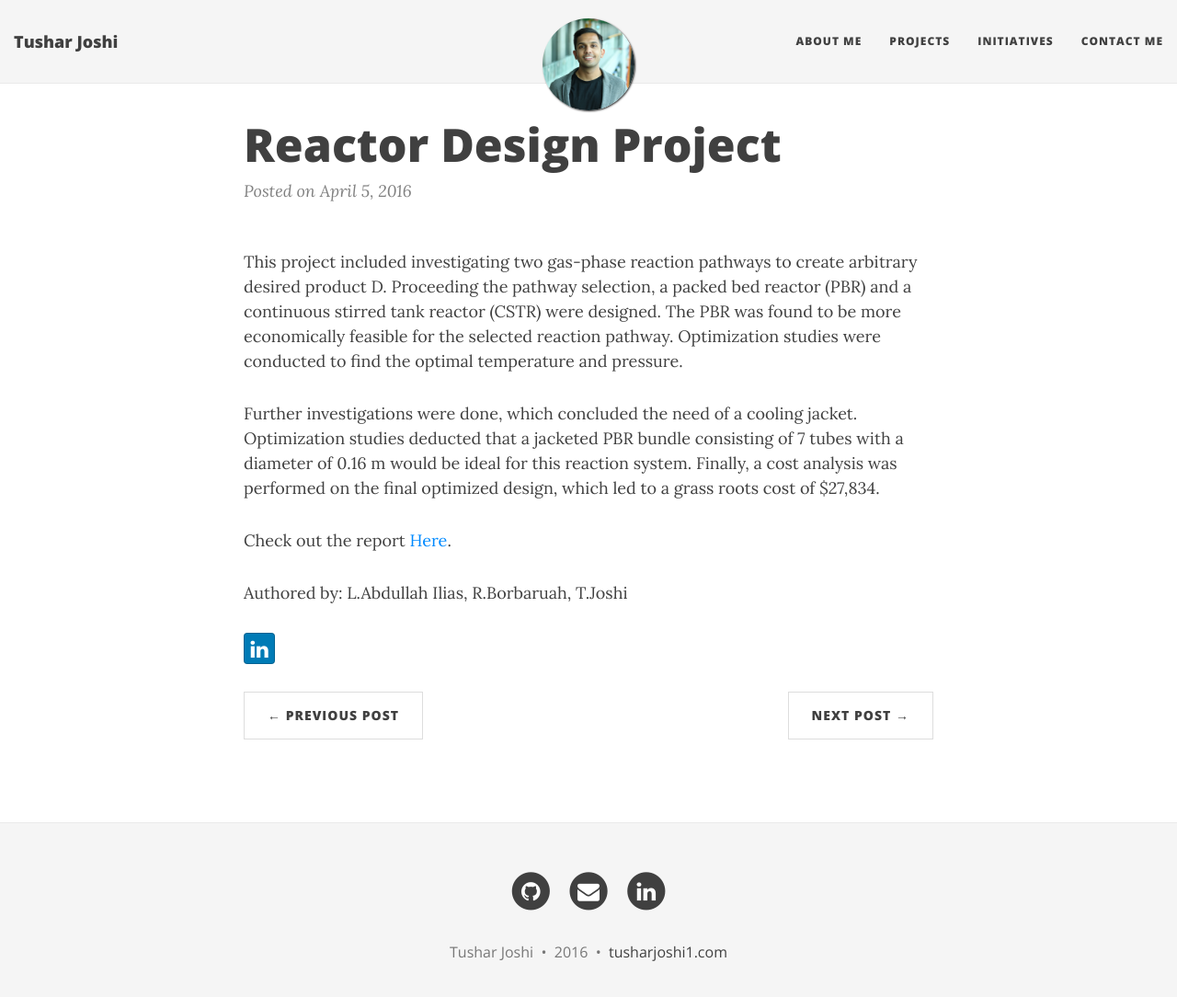
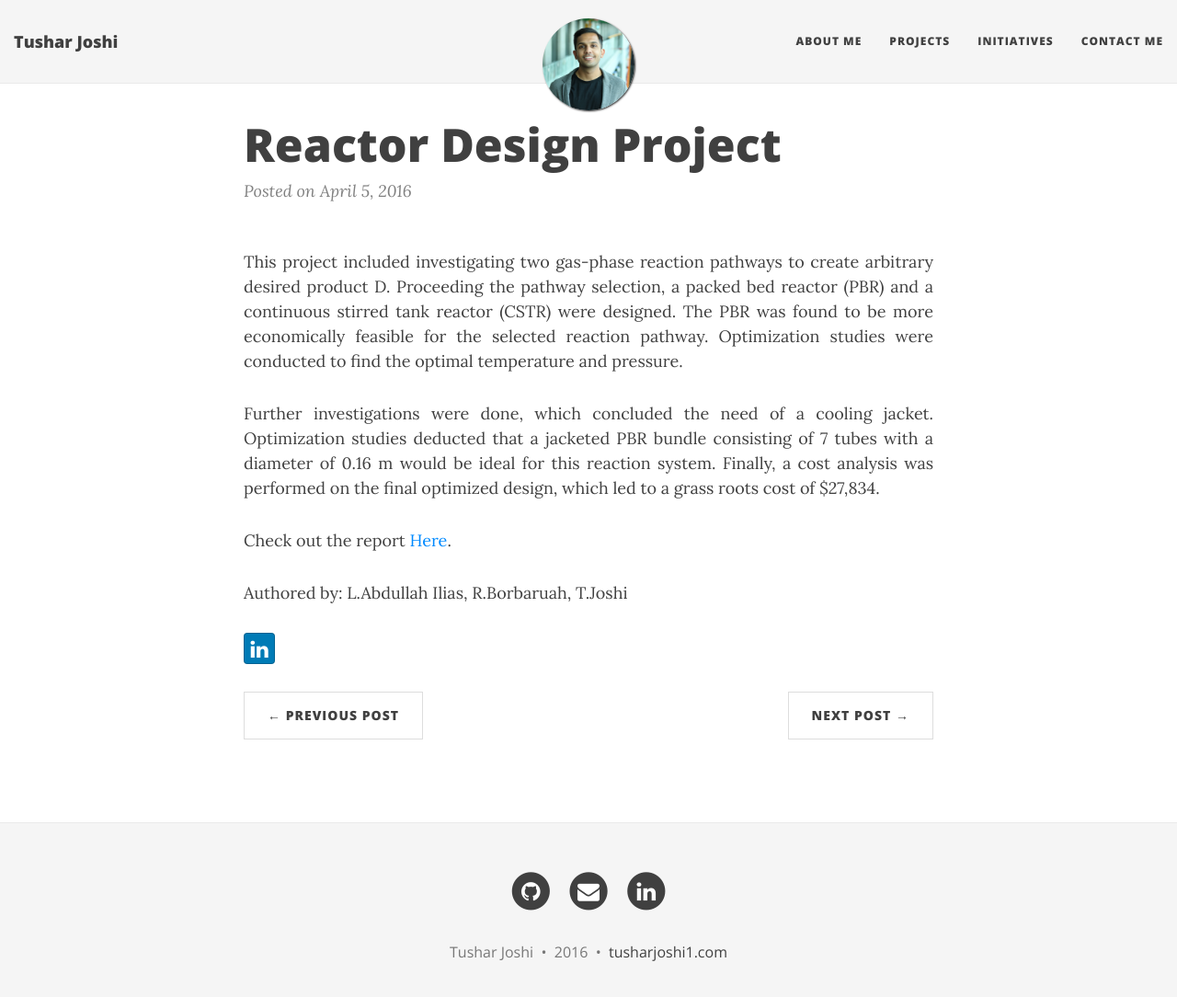
Before and after one commit to tusharjoshi1/tusharjoshi1.github.io, a Jekyll site: the page built from _posts/projects/2016-04-05-Reactor-Design-Project.md, in a window 1280 px wide and 1097 px high. Shown: the top 1084 px of the window at 92% size. Built offline with Jekyll 4.4.1, drawn with Linux system fonts in a browser that asks for light colours; nearby versions of some CDN libraries.

Commit message:
Update 2016-04-05-Reactor-Design-Project.md

```diff
--- a/_posts/projects/2016-04-05-Reactor-Design-Project.md
+++ b/_posts/projects/2016-04-05-Reactor-Design-Project.md
@@ -4,10 +4,10 @@ title: Reactor Design Project
 category: project
 ---
 
-This project included investigating two gas-phase reaction pathways to create arbitrary desired product D.  Proceeding the pathway selection, a packed bed reactor (PBR) and a continuous stirred tank reactor (CSTR) were designed. The PBR was found to be more economically feasible for the selected reaction pathway. Optimization studies were conducted to find the optimal temperature and pressure.
+<p align="justify">This project included investigating two gas-phase reaction pathways to create arbitrary desired product D.  Proceeding the pathway selection, a packed bed reactor (PBR) and a continuous stirred tank reactor (CSTR) were designed. The PBR was found to be more economically feasible for the selected reaction pathway. Optimization studies were conducted to find the optimal temperature and pressure. </p>
 
-Further investigations were done, which concluded the need of a cooling jacket. Optimization studies deducted that a jacketed PBR bundle consisting of 7 tubes with a diameter of 0.16 m would be ideal for this reaction system. Finally, a cost analysis was performed on the final optimized design, which led to a grass roots cost of $27,834.
+<p align="justify">Further investigations were done, which concluded the need of a cooling jacket. Optimization studies deducted that a jacketed PBR bundle consisting of 7 tubes with a diameter of 0.16 m would be ideal for this reaction system. Finally, a cost analysis was performed on the final optimized design, which led to a grass roots cost of $27,834.</p>
 
-Check out the report <a href="https://drive.google.com/file/d/0BxFShUyVe18eUFpuQV9KZVVVYWs/view?usp=sharing">Here</a>.
+<p align="justify">Check out the report <a href="https://drive.google.com/file/d/0BxFShUyVe18eUFpuQV9KZVVVYWs/view?usp=sharing">Here</a>.</p>
 
-Authored by: L.Abdullah Ilias, R.Borbaruah, T.Joshi
+<p align="justify">Authored by: L.Abdullah Ilias, R.Borbaruah, T.Joshi</p>
```
